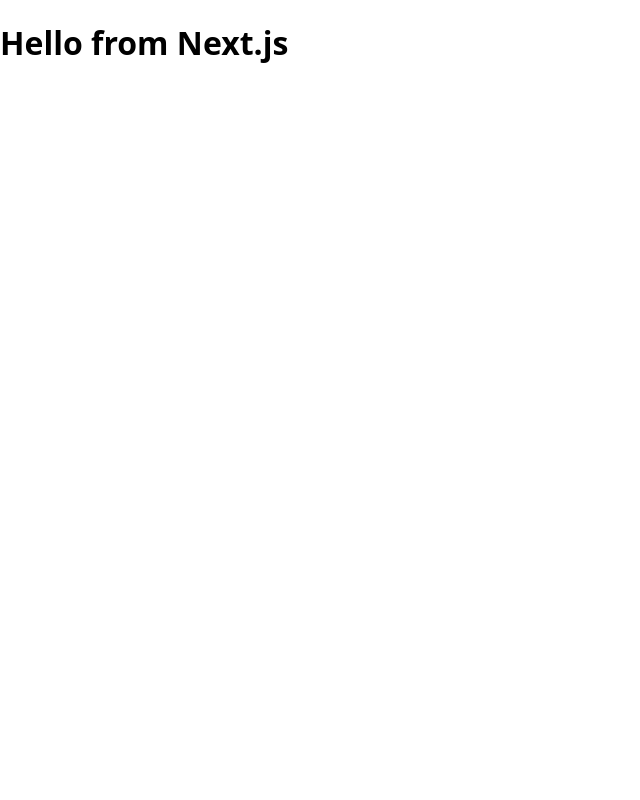
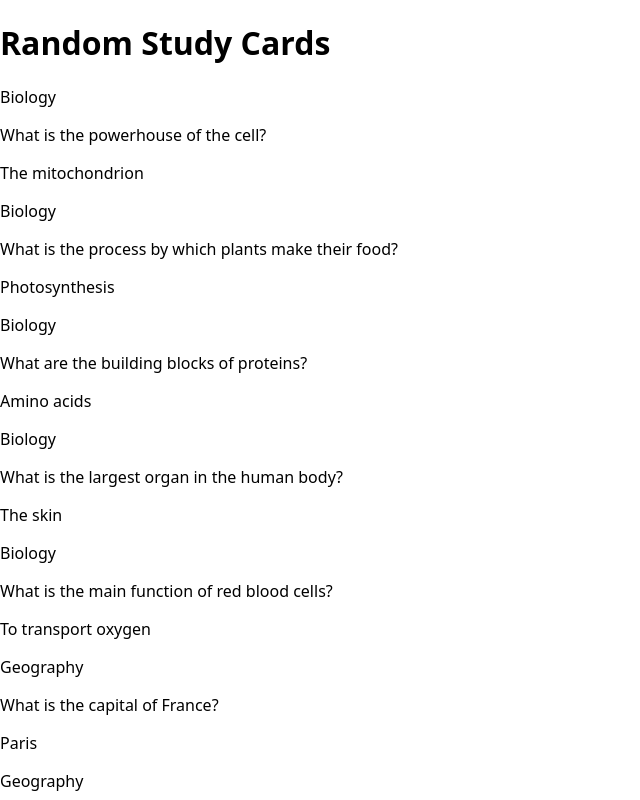
Before and after one commit to eneben/capstone-flip-wise, a Next.js app: page / in a window 1280 px wide. Shown: the top 800 px of the page, without its empty margins (0-640 px from the left). Built offline with nearby package versions, Linux system fonts and the light colour scheme.

Commit message:
List flashcards

```diff
--- /dev/null
+++ b/components/FlascardList/FlashcardList.js
@@ -0,0 +1,19 @@
+import Flashcard from "../Flashcard/Flashcard";
+
+export default function FlashcardList({ headline, flashcards }) {
+  return (
+    <>
+      <h1>{headline}</h1>
+      {flashcards.map((flashcard) => {
+        return (
+          <Flashcard
+            key={flashcard.id}
+            question={flashcard.question}
+            answer={flashcard.answer}
+            collection={flashcard.collectionTitle}
+          />
+        );
+      })}
+    </>
+  );
+}
--- /dev/null
+++ b/components/Flashcard/Flashcard.js
@@ -0,0 +1,9 @@
+export default function Flashcard({ question, answer, collection }) {
+  return (
+    <section>
+      <p>{collection}</p>
+      <p>{question}</p>
+      <p>{answer}</p>
+    </section>
+  );
+}
--- a/pages/index.js
+++ b/pages/index.js
@@ -1,7 +1,26 @@
+import FlashcardList from "@/components/FlascardList/FlashcardList";
+import flashcards from "@/assets/flashcards.json";
+import collections from "@/assets/collections.json";
+
+function getCollection(collectionId) {
+  const collectionToFind = collections.find((collection) => {
+    return collection.id === collectionId;
+  });
+  return collectionToFind.title;
+}
+
+const flashcardsWithCollection = flashcards.map((flashcard) => ({
+  ...flashcard,
+  collectionTitle: getCollection(flashcard.collectionId),
+}));
+
 export default function HomePage() {
   return (
-    <div>
-      <h1>Hello from Next.js</h1>
-    </div>
+    <>
+      <FlashcardList
+        headline="Random Study Cards"
+        flashcards={flashcardsWithCollection}
+      />
+    </>
   );
 }
```
